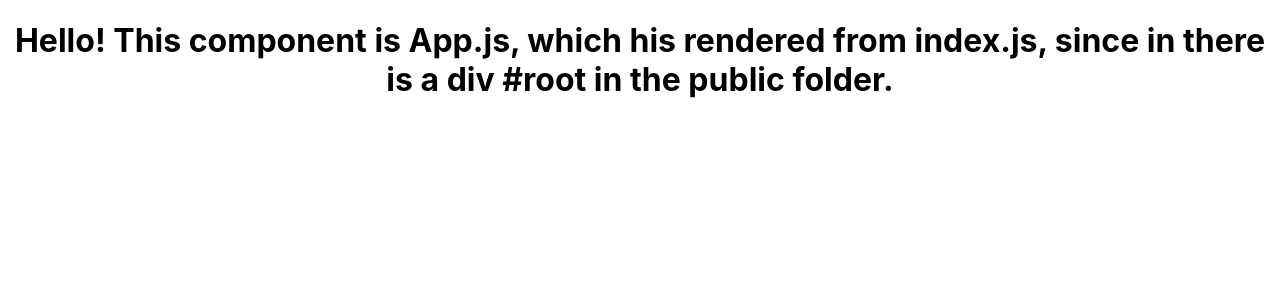
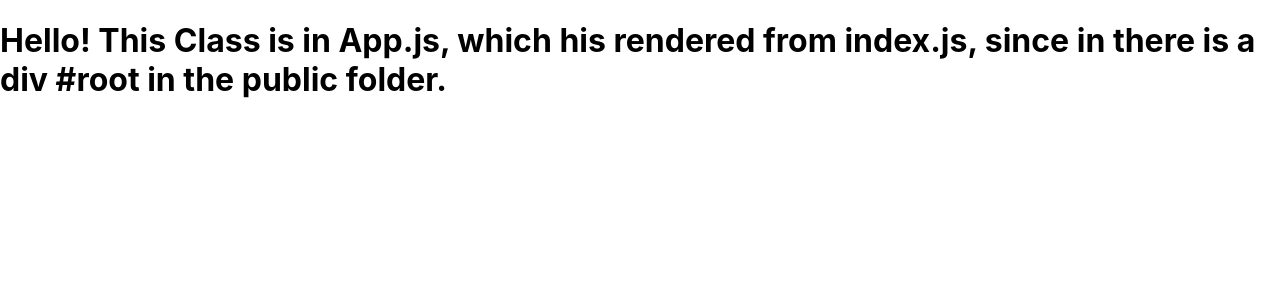
Before and after one commit to Combatd/ReactHooksBegin, a React (Create React App) app: page / in a window 1280 px wide. Shown: the top 300 px of the page. Built offline with nearby package versions, Linux system fonts and the light colour scheme.

Commit message:
Declare class App

```diff
--- a/src/App.js
+++ b/src/App.js
@@ -1,11 +1,21 @@
+import React from 'react';
 import './App.css';
 
-const App = () => {
-  return (
-    <div className="App">
-      <h1>Hello! This component is App.js, which his rendered from index.js, since in there is a div #root in the public folder.</h1>
-    </div>
-  );
+// const App = () => {
+//   return (
+//     <div className="App">
+//       <h1>Hello! This component is App.js, which his rendered from index.js, since in there is a div #root in the public folder.</h1>
+//     </div>
+//   );
+// }
+
+class App extends React.Component {
+
+  render() {
+    return (
+      <h1>Hello! This Class is in App.js, which his rendered from index.js, since in there is a div #root in the public folder.</h1>
+    );
+  }
 }
 
 export default App;
```
